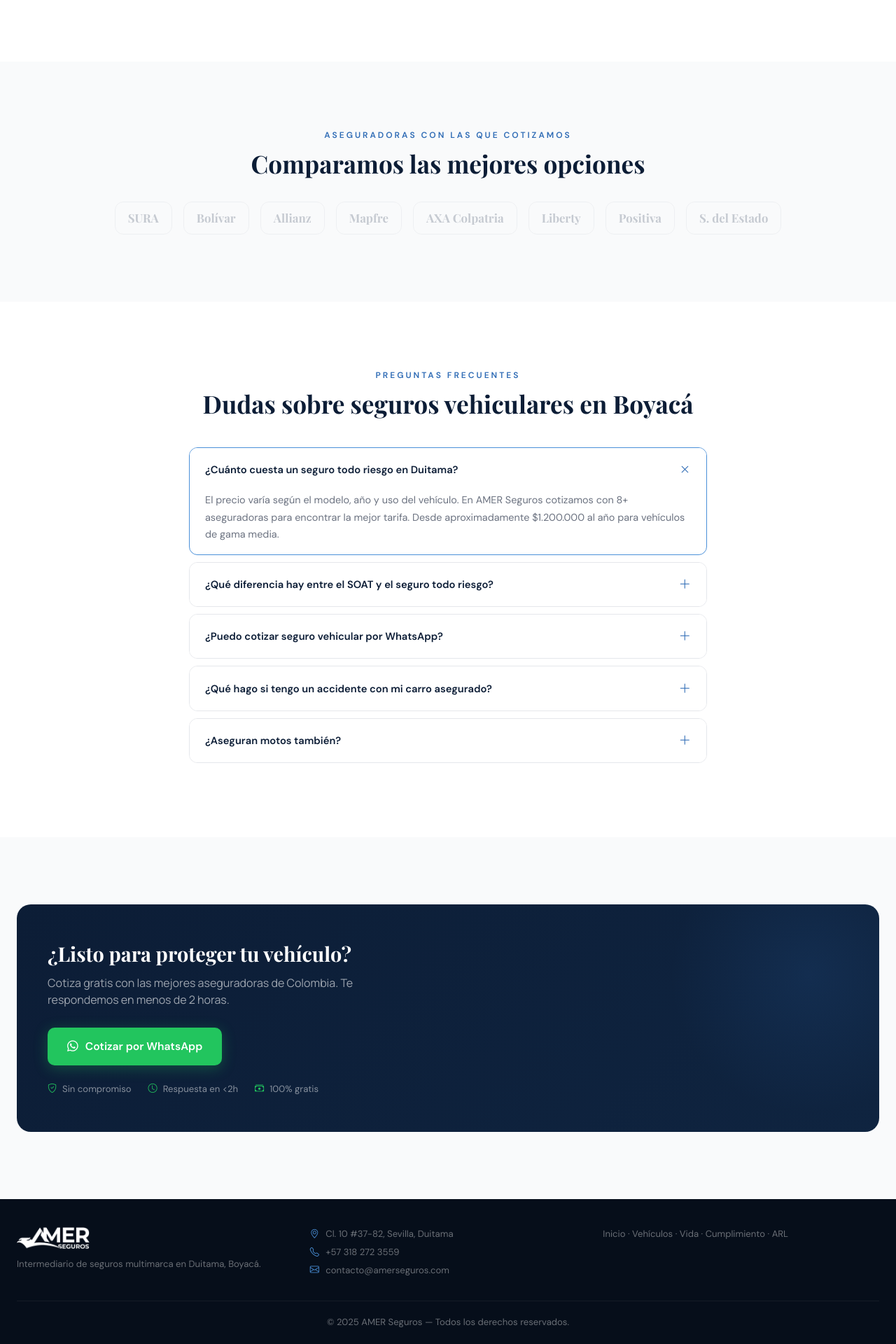
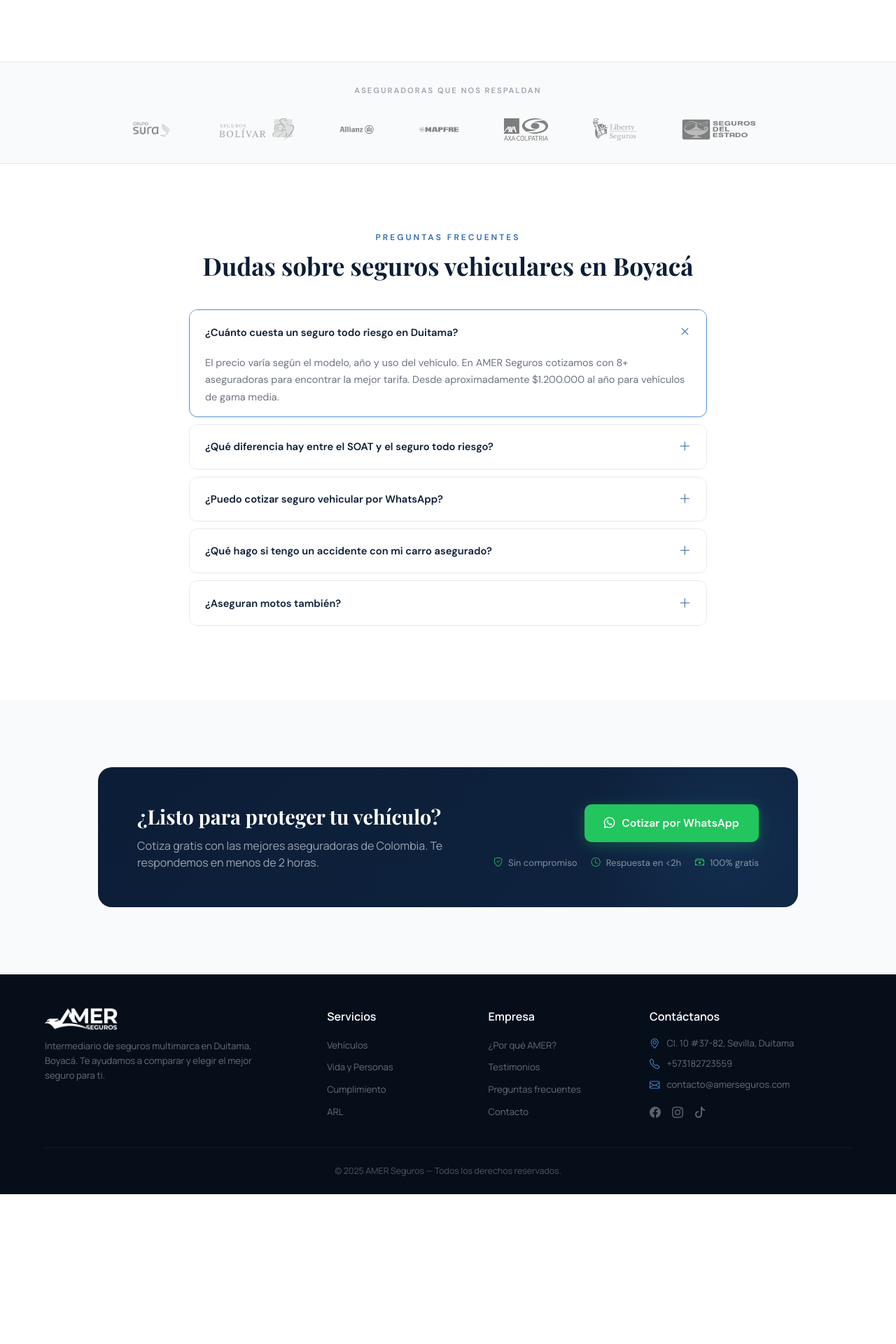
Before and after one commit to ecardoz05623/amerseguros, a Next.js app: page /seguros-vehiculos in a window 1280 px wide. Shown: the part 1980-3900 px from the top of the page at 70% size. After the commit the page ends 3686 px from the top, so only its background shows below. Built offline with nearby package versions, Linux system fonts and the light colour scheme; no server answers.

Commit message:
refactor: ServicePage usa FooterAmer y LogosBar existentes; CTA banner con max-width y layout 2 columnas

```diff
--- a/src/app/components/service-page/index.tsx
+++ b/src/app/components/service-page/index.tsx
@@ -3,6 +3,8 @@
 import { useState } from "react";
 import Link from "next/link";
 import Image from "next/image";
+import FooterAmer from "../layout/footer-amer";
+import LogosBar from "../home/logos-bar";
 
 /* ── Types ── */
 export interface CoverageCard {
@@ -68,7 +70,8 @@
   { href: "/servicios-arl", label: "ARL", key: "arl" },
 ];
 
-const BRANDS = ["SURA", "Bolívar", "Allianz", "Mapfre", "AXA Colpatria", "Liberty", "Positiva", "S. del Estado"];
+
+
 
 export default function ServicePage(props: ServicePageProps) {
   const {
@@ -225,16 +228,8 @@
         </div>
       </section>
 
-      {/* ── BRANDS ── */}
-      <section className="sp-section sp-bg-gray">
-        <div className="sp-container sp-text-center">
-          <div className="sp-section-label">Aseguradoras con las que cotizamos</div>
-          <h2 className="sp-section-title" style={{ marginBottom: "32px" }}>Comparamos las mejores opciones</h2>
-          <div className="sp-brands">
-            {BRANDS.map((b) => <span key={b} className="sp-brand-item">{b}</span>)}
-          </div>
-        </div>
-      </section>
+      {/* ── LOGOS BAR (componente existente) ── */}
+      <LogosBar />
 
       {/* ── FAQ ── */}
       <section className="sp-section">
@@ -263,8 +258,11 @@
       <section className="sp-section sp-bg-gray">
         <div className="sp-container">
           <div className="sp-cta-banner">
+            <div className="sp-cta-banner-content">
               <h2>{ctaBannerH2}</h2>
               <p>{ctaBannerP}</p>
+            </div>
+            <div className="sp-cta-banner-actions">
               <a href={waHref} className="sp-btn-primary" target="_blank" rel="noopener noreferrer">
                 <i className="bi bi-whatsapp" /> {ctaBannerBtn}
               </a>
@@ -277,32 +275,11 @@
               </div>
             </div>
           </div>
+        </div>
       </section>
 
-      {/* ── FOOTER ── */}
-      <footer className="sp-footer">
-        <div className="sp-container">
-          <div className="sp-footer-grid">
-            <div>
-              <Image src="/images/logo/WhiteLogo.png" alt="AMER Seguros" width={120} height={32} className="sp-footer-logo" />
-              <p className="sp-footer-desc">Intermediario de seguros multimarca en Duitama, Boyacá.</p>
-            </div>
-            <div>
-              <p><i className="bi bi-geo-alt sp-footer-icon" /> Cl. 10 #37-82, Sevilla, Duitama</p>
-              <p><i className="bi bi-telephone sp-footer-icon" /> +57 318 272 3559</p>
-              <p><i className="bi bi-envelope sp-footer-icon" /> contacto@amerseguros.com</p>
-            </div>
-            <div>
-              <p className="sp-footer-links-row">
-                <Link href="/">Inicio</Link> · <Link href="/seguros-vehiculos">Vehículos</Link> · <Link href="/seguros-vida">Vida</Link> · <Link href="/polizas-cumplimiento">Cumplimiento</Link> · <Link href="/servicios-arl">ARL</Link>
-              </p>
-            </div>
-          </div>
-          <div className="sp-footer-bottom">
-            <p>© 2025 AMER Seguros — Todos los derechos reservados.</p>
-          </div>
-        </div>
-      </footer>
+      {/* ── FOOTER (componente existente) ── */}
+      <FooterAmer />
 
       {/* ── WHATSAPP FLOAT ── */}
       <a href={waHref} className="sp-wa-float" target="_blank" rel="noopener noreferrer" aria-label="Contactar por WhatsApp">
@@ -641,9 +618,11 @@
         .sp-cta-banner {
           background: linear-gradient(135deg, var(--navy) 0%, #0F2440 100%);
           border-radius: 20px;
-          padding: 52px 44px;
+          padding: 48px 40px;
           position: relative;
           overflow: hidden;
+          max-width: 900px;
+          margin: 0 auto;
         }
         .sp-cta-banner::before {
           content: '';
@@ -654,28 +633,34 @@
           border-radius: 50%;
           pointer-events: none;
         }
-        .sp-cta-banner h2 { font-family: var(--font-display); color: var(--white); font-size: 1.8rem; font-weight: 700; margin-bottom: 12px; position: relative; }
-        .sp-cta-banner p { color: rgba(255,255,255,0.6); font-size: 1rem; margin-bottom: 28px; max-width: 500px; position: relative; }
-        .sp-cta-banner .sp-btn-primary { position: relative; }
-        .sp-trust-row { display: flex; gap: 24px; margin-top: 24px; flex-wrap: wrap; position: relative; }
+        .sp-cta-banner-content { position: relative; }
+        .sp-cta-banner-actions { position: relative; }
+        .sp-cta-banner h2 { font-family: var(--font-display); color: var(--white); font-size: 1.8rem; font-weight: 700; margin-bottom: 12px; }
+        .sp-cta-banner p { color: rgba(255,255,255,0.6); font-size: 1rem; margin-bottom: 0; max-width: 460px; }
+        .sp-cta-banner-actions .sp-btn-primary { margin-top: 28px; display: inline-flex; }
+        .sp-trust-row { display: flex; gap: 20px; margin-top: 20px; flex-wrap: wrap; }
         .sp-trust-item { display: flex; align-items: center; gap: 8px; font-size: 0.82rem; color: rgba(255,255,255,0.5); font-family: var(--font-body); }
         .sp-trust-item .bi { color: var(--green); }
 
-        /* Footer */
-        .sp-footer { background: #060E1A; padding: 40px 0 20px; }
-        .sp-footer-grid {
-          display: grid;
-          grid-template-columns: 1fr;
-          gap: 24px;
+        @media (min-width: 1024px) {
+          .sp-cta-banner {
+            padding: 52px 56px;
+            max-width: 1000px;
+            display: flex;
+            align-items: center;
+            justify-content: space-between;
+            gap: 48px;
           }
-        @media (min-width: 768px) { .sp-footer-grid { grid-template-columns: repeat(3, 1fr); } }
-        .sp-footer-logo { height: 32px; width: auto; display: block; margin-bottom: 10px; }
-        .sp-footer-desc { color: rgba(255,255,255,0.4); font-size: 0.82rem; line-height: 1.6; font-family: var(--font-body); }
-        .sp-footer p { color: rgba(255,255,255,0.4); font-size: 0.82rem; margin-bottom: 6px; font-family: var(--font-body); }
-        .sp-footer-icon { color: var(--blue-light); margin-right: 6px; }
-        .sp-footer-links-row a { color: rgba(255,255,255,0.4); text-decoration: none; font-size: 0.82rem; transition: color 0.2s; }
-        .sp-footer-links-row a:hover { color: rgba(255,255,255,0.7); }
-        .sp-footer-bottom { border-top: 1px solid rgba(255,255,255,0.06); padding-top: 20px; margin-top: 28px; text-align: center; }
+          .sp-cta-banner-content { flex: 1; }
+          .sp-cta-banner-actions { flex-shrink: 0; text-align: right; }
+          .sp-cta-banner-actions .sp-btn-primary { margin-top: 0; }
+          .sp-cta-banner p { margin-bottom: 0; }
+          .sp-trust-row { justify-content: flex-end; }
+        }
+        @media (min-width: 1536px) {
+          .sp-cta-banner { max-width: 1100px; padding: 56px 64px; }
+        }
+
 
         /* WhatsApp float */
         .sp-wa-float {
```
Lines whose indentation alone changed are shown as unchanged.
